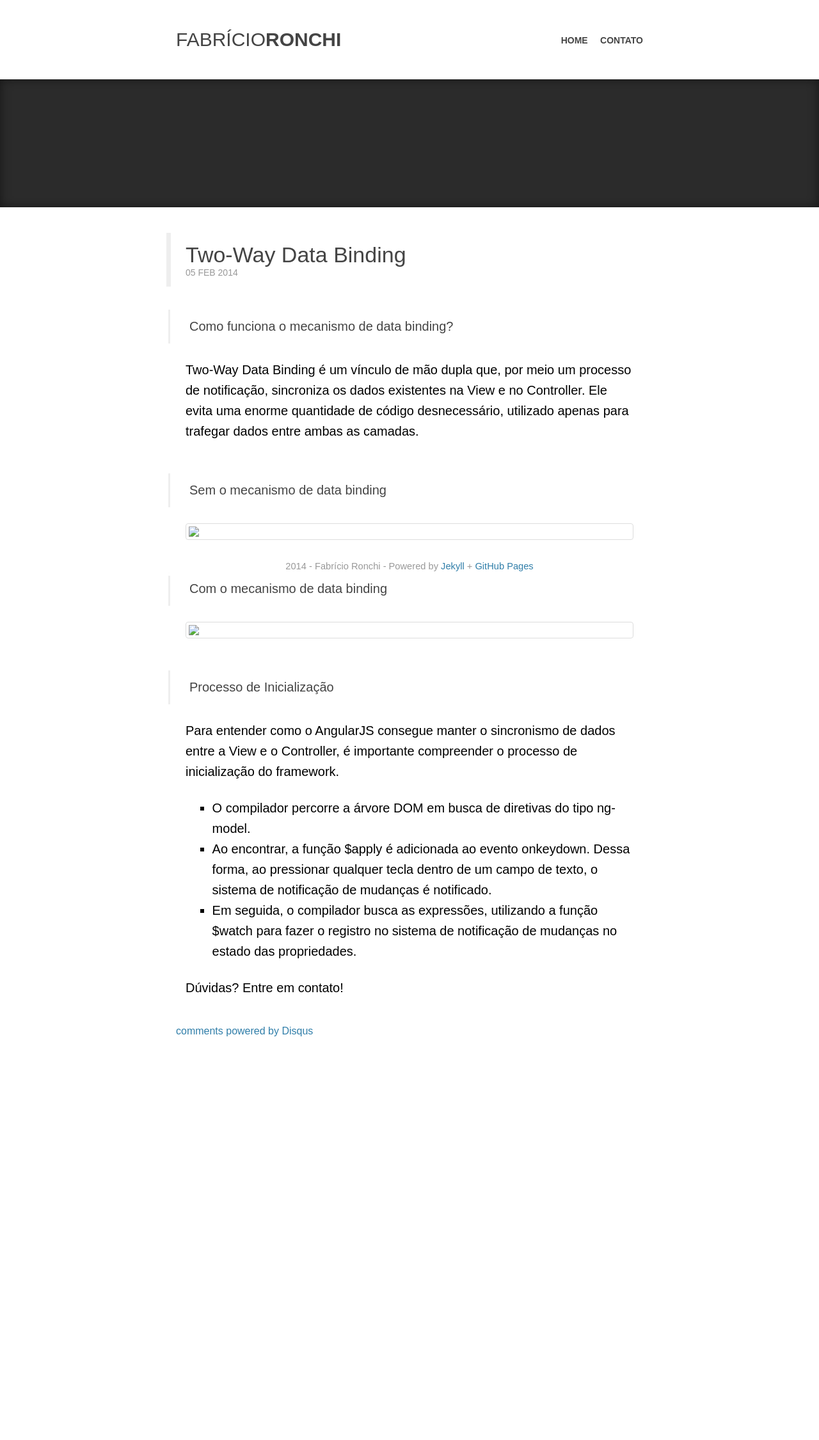
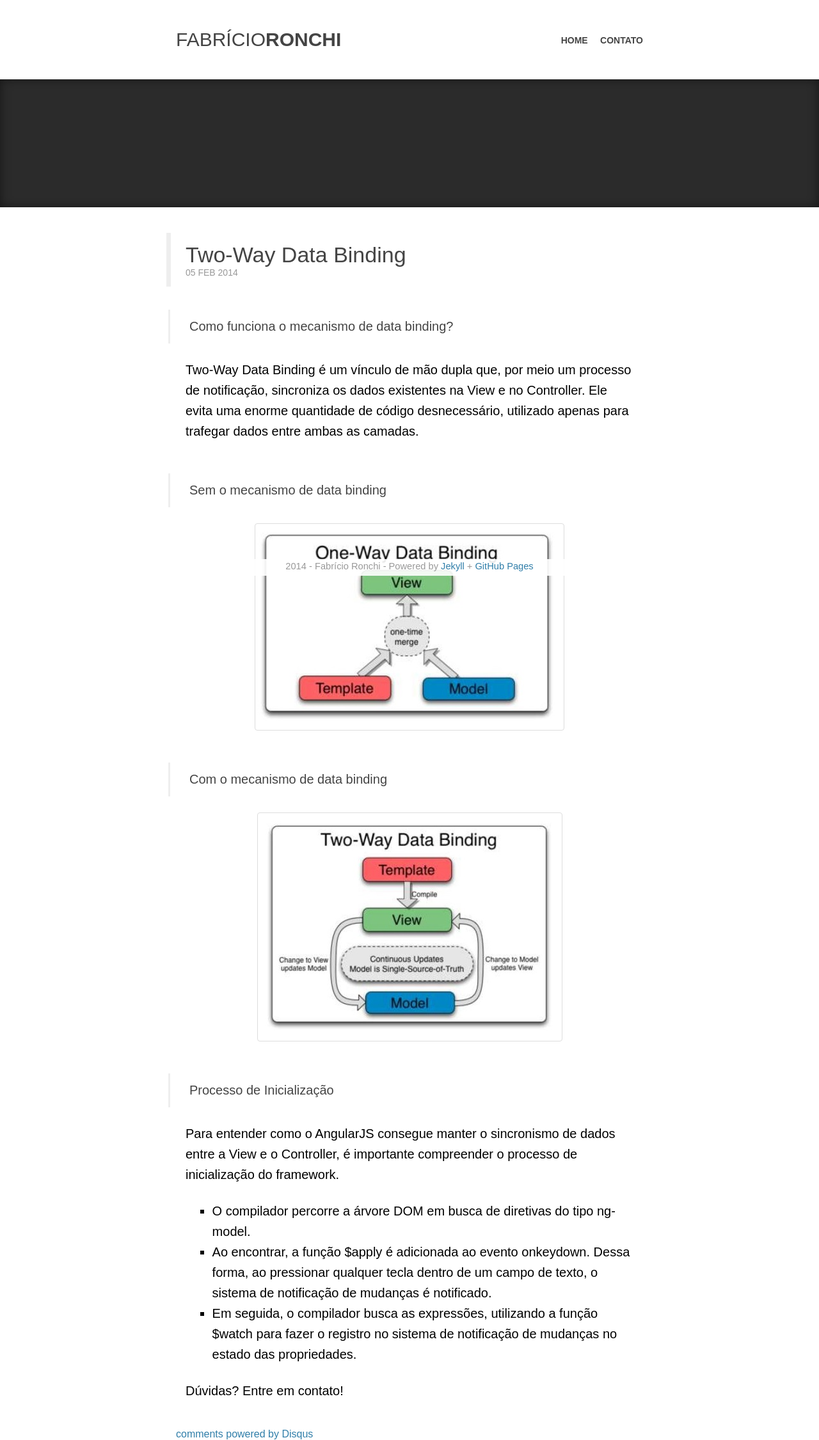
Before and after one commit to fabriciomrkonell/fabriciomrkonell, a Jekyll site: the page built from _posts/2014-02-05-two-way-data-binding.markdown, in a window 1280 px wide. Shown: the whole page at 64% size. Built offline with Jekyll 4.4.1, drawn with Linux system fonts in a browser that asks for light colours; some web fonts are replaced; Markdown is read by kramdown in place of the engine named in the settings; comment, search, counter and statistics services are not loaded; before the commit the page ends 1621 px from its top, so only the background shows below that.

Commit message:
Imagens2

```diff
--- a/_posts/2014-02-05-two-way-data-binding.markdown
+++ b/_posts/2014-02-05-two-way-data-binding.markdown
@@ -4,15 +4,16 @@ title:  "Two-Way Data Binding"
 date:   2014-02-05 21:00:00
 categories: Blog
 ---
+
 <h3>Como funciona o mecanismo de data binding?</h3>
 
 Two-Way Data Binding é um vínculo de mão dupla que, por meio um processo de notificação, sincroniza os dados existentes na View e no Controller. Ele evita uma enorme quantidade de código desnecessário, utilizado apenas para trafegar dados entre ambas as camadas.
 
 <h3>Sem o mecanismo de data binding</h3>
-<img src="../img/posts/semDataBind.jpg"  />
+<img src="/img/posts/semDataBind.jpg"  />
 
 <h3>Com o mecanismo de data binding</h3>
-<img src="../img/posts/comDataBind.jpg"  />
+<img src="/img/posts/comDataBind.jpg"  />
 
 <h3>Processo de Inicialização </h3>
 Para entender como o AngularJS consegue manter o sincronismo de dados entre a View e o Controller, é importante compreender o processo de inicialização do framework.
```
Also changed, not shown: erro/index.html (deleted, +0 -12 lines).
